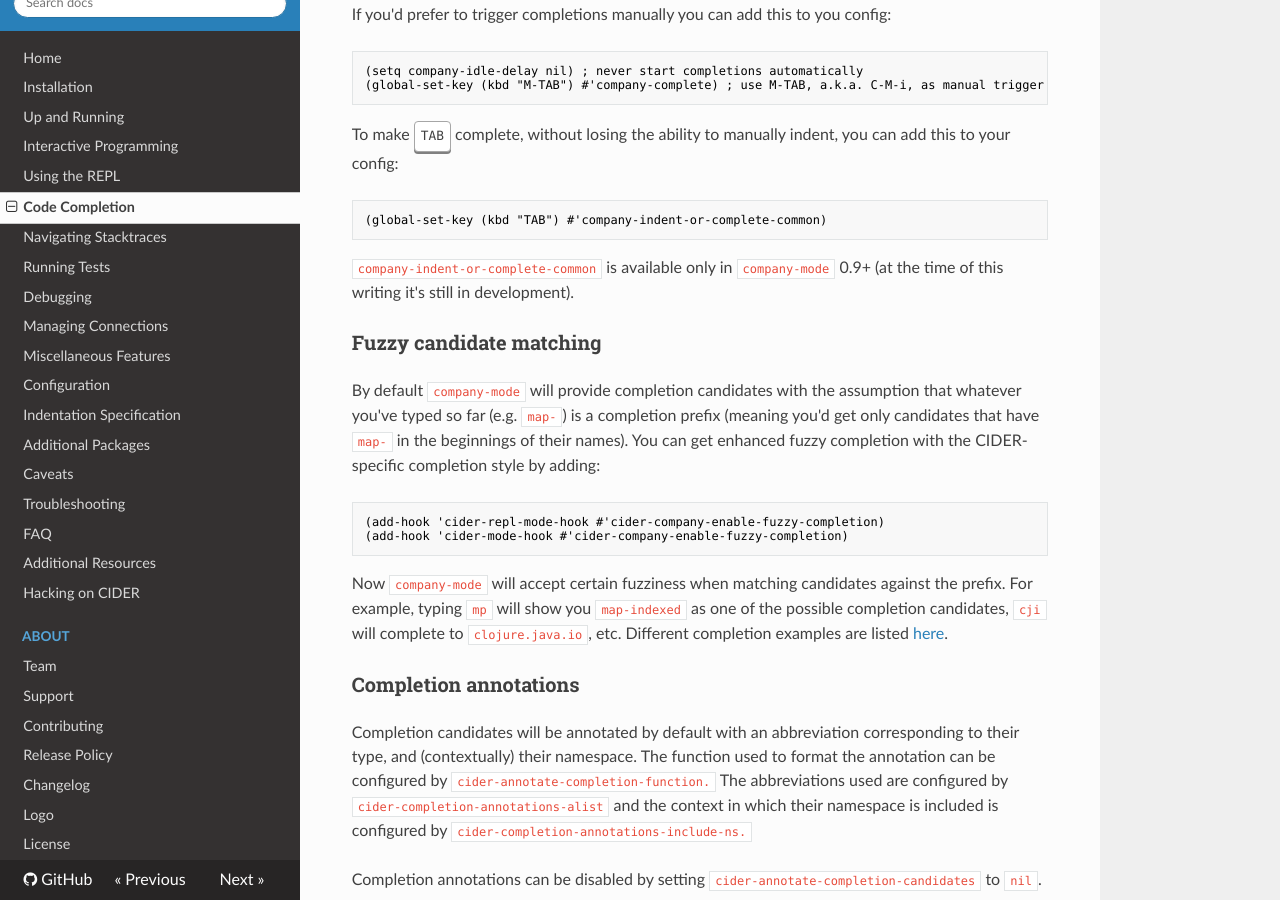
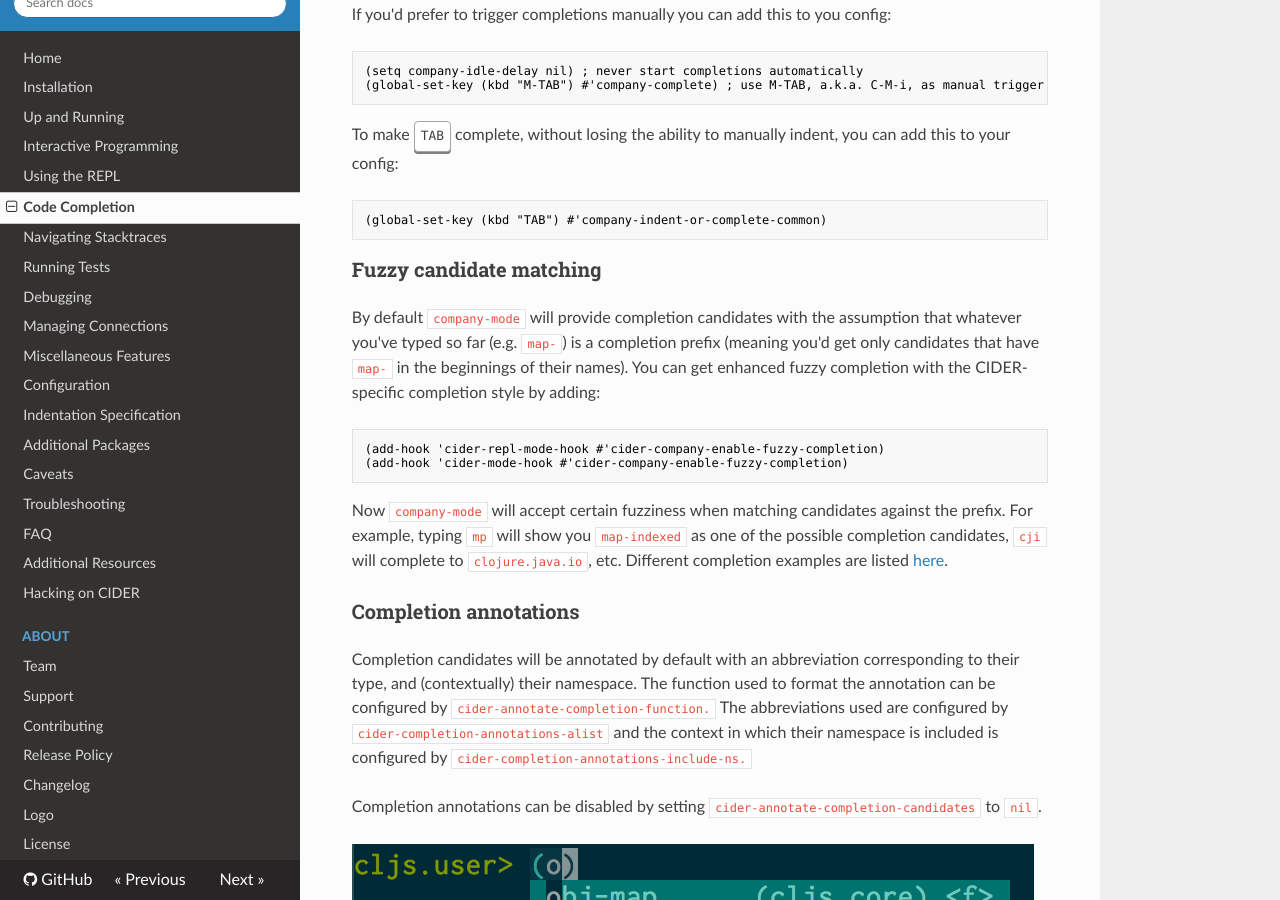
Before and after one commit to clojure-emacs/cider, an MkDocs documentation site: the page built from doc/code_completion.md, in a window 1280 px wide and 900 px high, scrolled down 1035 px. Built offline with MkDocs 1.6.1, drawn with Linux system fonts in a browser that asks for light colours; nearby versions of some CDN libraries; old or Windows-style settings are respelled for this version of MkDocs.

Commit message:
Remove a note about company-mode 0.9 as it's stable now (#2204)

````diff
--- a/doc/code_completion.md
+++ b/doc/code_completion.md
@@ -52,9 +52,6 @@ you can add this to your config:
 (global-set-key (kbd "TAB") #'company-indent-or-complete-common)
 ```
 
-`company-indent-or-complete-common` is available only in `company-mode` 0.9+ (at
-the time of this writing it's still in development).
-
 ### Fuzzy candidate matching
 
 By default `company-mode` will provide completion candidates with the assumption
````
